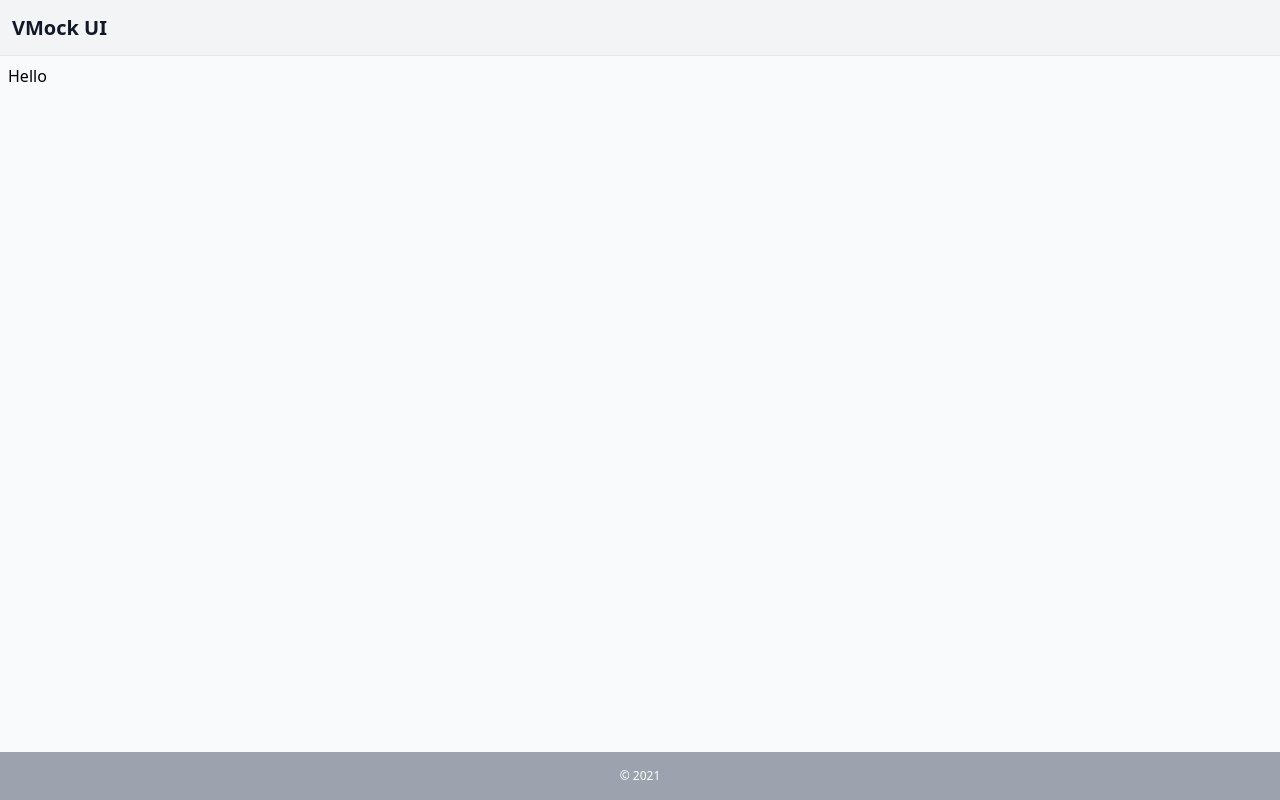
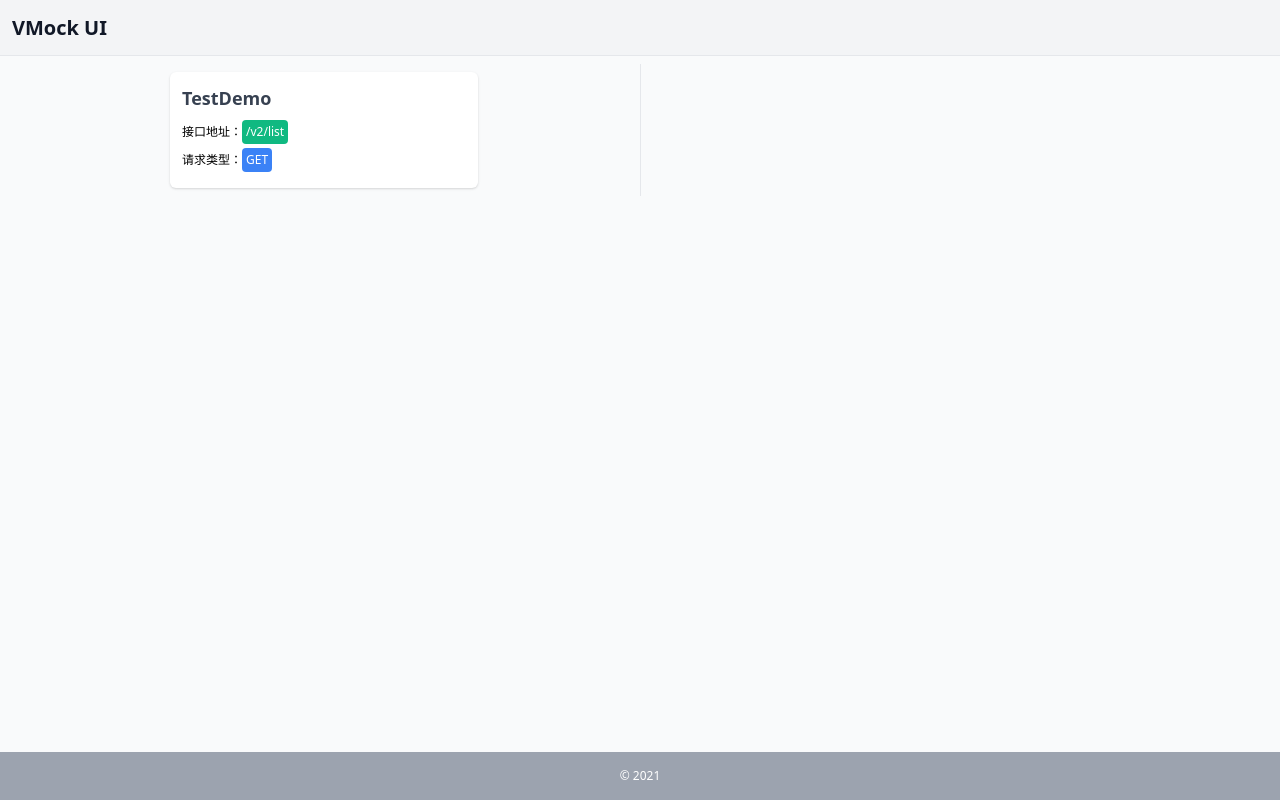
Before and after one commit to mrleidesen/VMock-UI, a Vue app: page /#/ in a window 1280 px wide. Built offline with nearby package versions, Linux system fonts and the light colour scheme.

Commit message:
feat: card

```diff
--- a/src/views/Home.vue
+++ b/src/views/Home.vue
@@ -1,13 +1,50 @@
 <template>
-  <div class="container mx-auto">
-    <h1>Hello</h1>
+  <div class="container mx-auto flex">
+    <div class="w-1/2 flex flex-col items-center box-border p-2">
+      <div
+        v-for="(config, i) in configes"
+        :key="i"
+        class="w-1/2 bg-white rounded-md overflow-hidden shadow flex flex-col box-border p-3 select-none cursor-pointer"
+      >
+        <h3 class="font-semibold text-gray-700 text-lg mb-2">{{ config.name }}</h3>
+        <div
+          v-if="config.rurl"
+          class="flex items-center text-xs mb-1"
+        >
+          <span>接口地址：</span>
+          <span class="bg-green-500 text-white p-1 rounded">{{ config.rurl }}</span>
+        </div>
+        <div
+          v-if="config.rtype"
+          class="flex items-center text-xs mb-1"
+        >
+          <span>请求类型：</span>
+          <span class="bg-blue-500 text-white p-1 rounded">{{ config.rtype.toUpperCase() }}</span>
+        </div>
+      </div>
+    </div>
+    <div class="flex-1 flex box-border p-2 border-l border-gray-200">
+
+    </div>
   </div>
 </template>
 
 <script>
+import { reactive } from 'vue'
+
 export default {
   setup() {
+    const configes = reactive([
+      {
+        name: 'TestDemo',
+        rurl: "/v2/list",
+        rtype: 'get',
+      }
+    ])
 
+    return {
+      configes
+    }
   }
 }
 </script>
```
